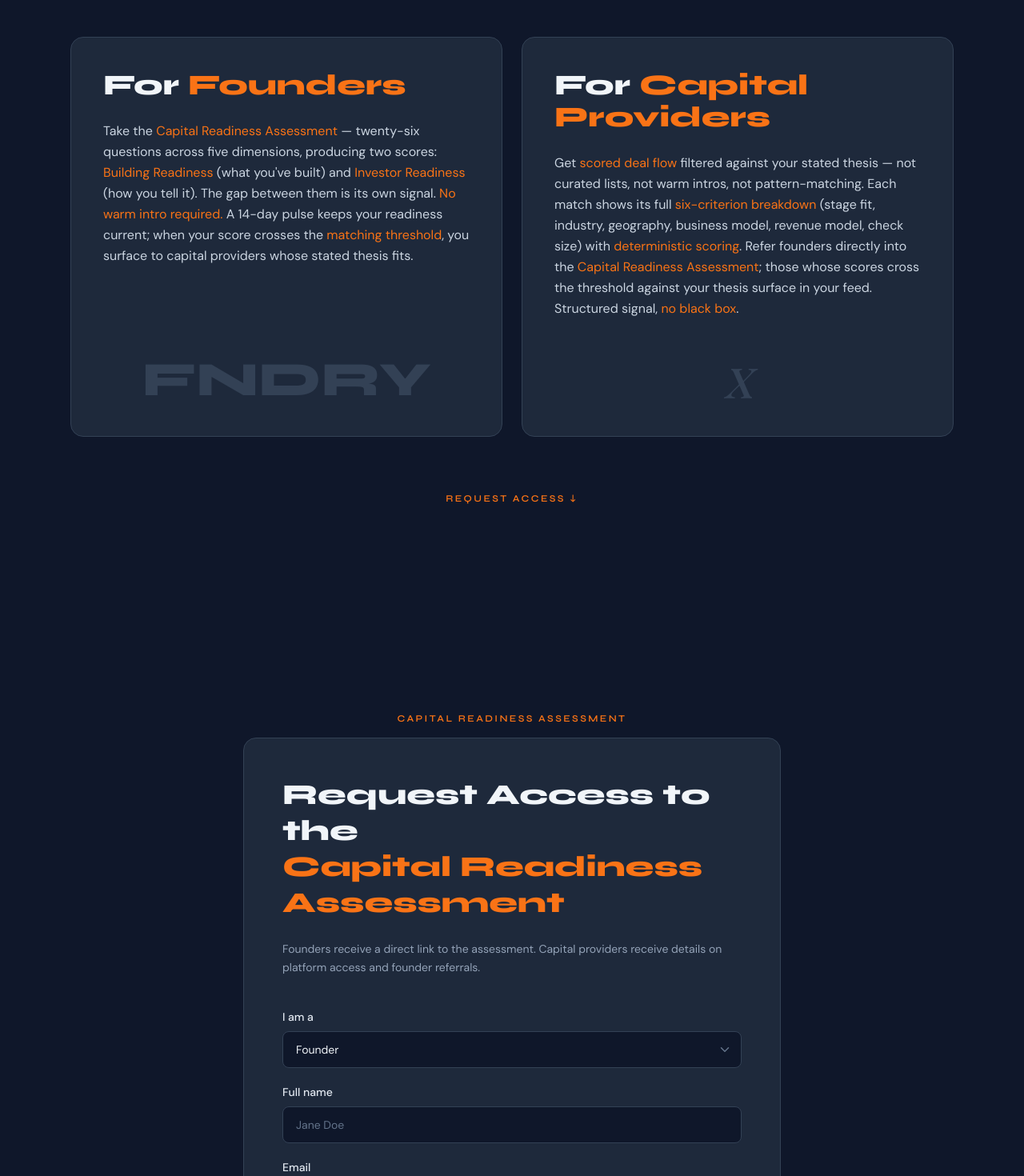
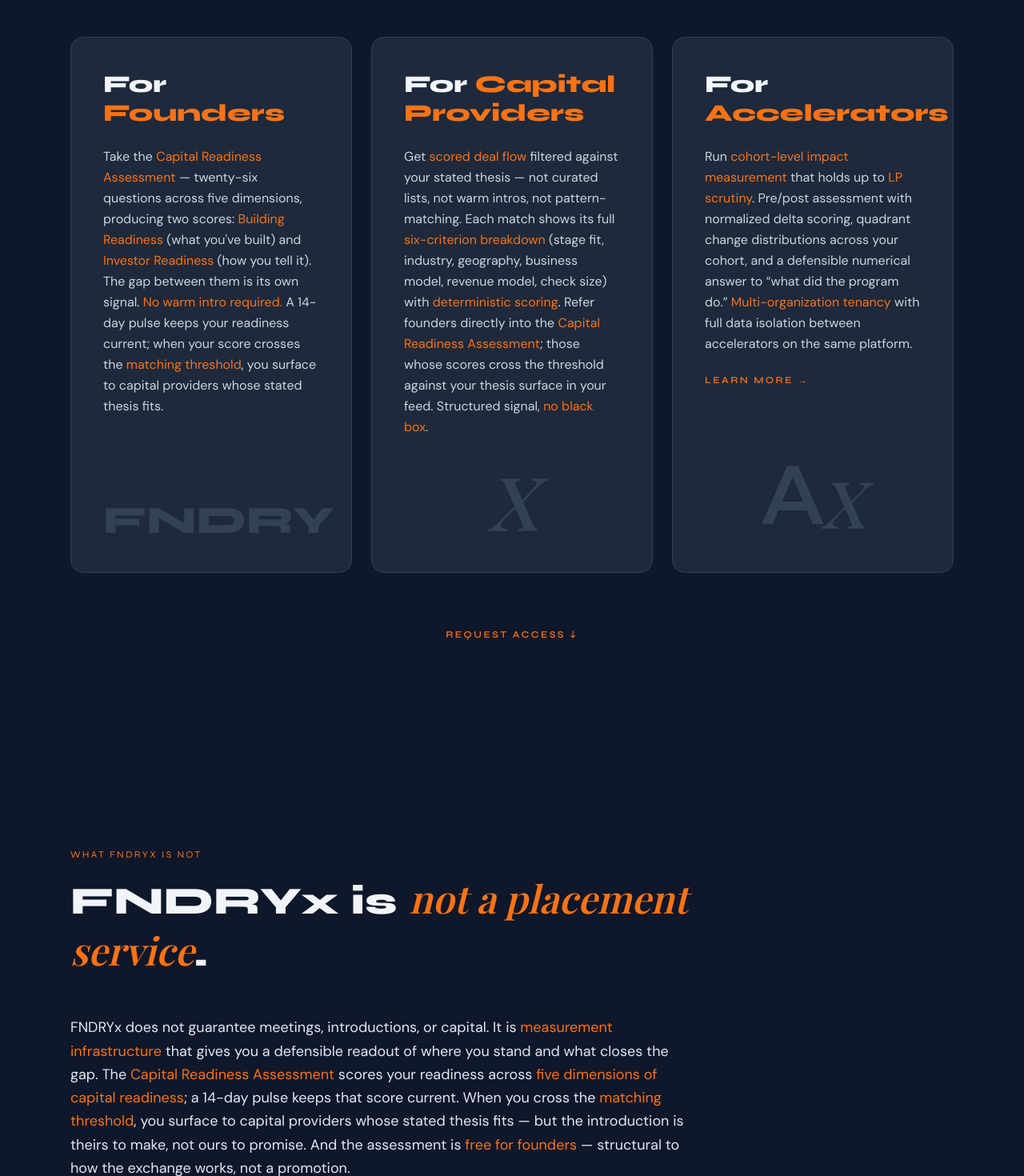
Before and after one commit to HARN26/fndryx-website, a Next.js app: page / in a window 1280 px wide. Shown: the part 2740-4210 px from the top of the page at 80% size. Built offline with nearby package versions, Linux system fonts and the light colour scheme.

Commit message:
Phase 3: homepage additions (third audience card with decorative letterform, AntiClaim section)

```diff
--- a/src/app/page.tsx
+++ b/src/app/page.tsx
@@ -4,6 +4,7 @@
 import Problem from "@/components/Problem";
 import HowItWorks from "@/components/HowItWorks";
 import Audiences from "@/components/Audiences";
+import AntiClaim from "@/components/AntiClaim";
 import FounderForgeForm from "@/components/FounderForgeForm";
 
 export default function Home() {
@@ -15,6 +16,7 @@
         <Problem />
         <HowItWorks />
         <Audiences />
+        <AntiClaim />
         <FounderForgeForm />
       </main>
       <Footer />
--- /dev/null
+++ b/src/components/AntiClaim.tsx
@@ -0,0 +1,42 @@
+export default function AntiClaim() {
+  return (
+    <section
+      id="anti-claim"
+      aria-labelledby="anti-claim-heading"
+      className="bg-steel-900 py-24 md:py-32"
+    >
+      <div className="mx-auto max-w-6xl px-6">
+        <p className="mb-4 font-display text-xs uppercase tracking-[0.2em] text-fire-400">
+          What FNDRYx Is Not
+        </p>
+
+        <h2
+          id="anti-claim-heading"
+          className="mb-12 max-w-4xl font-display font-extrabold text-3xl md:text-5xl leading-tight text-steel-100"
+        >
+          FNDRYx is{" "}
+          <span className="font-serif italic text-fire-400">
+            not a placement service
+          </span>
+          .
+        </h2>
+
+        <p className="max-w-3xl text-lg leading-relaxed text-steel-200">
+          FNDRYx does not guarantee meetings, introductions, or capital. It is{" "}
+          <span className="text-fire-400">measurement infrastructure</span>{" "}
+          that gives you a defensible readout of where you stand and what
+          closes the gap. The{" "}
+          <span className="text-fire-400">Capital Readiness Assessment</span>{" "}
+          scores your readiness across{" "}
+          <span className="text-fire-400">five dimensions of capital readiness</span>
+          ; a 14-day pulse keeps that score current. When you cross the{" "}
+          <span className="text-fire-400">matching threshold</span>, you surface
+          to capital providers whose stated thesis fits — but the introduction
+          is theirs to make, not ours to promise. And the assessment is{" "}
+          <span className="text-fire-400">free for founders</span> — structural
+          to how the exchange works, not a promotion.
+        </p>
+      </div>
+    </section>
+  );
+}
--- a/src/components/Audiences.tsx
+++ b/src/components/Audiences.tsx
@@ -1,14 +1,39 @@
+import Link from "next/link";
+
+const cardClass =
+  "group relative flex min-h-[500px] flex-col overflow-hidden rounded-2xl border border-steel-700 bg-steel-800 p-10 transition-all duration-300 hover:-translate-y-0.5 hover:border-fire-400";
+
+const titleClass = "mb-6 font-display font-extrabold text-3xl";
+
+const bodyClass = "text-base leading-relaxed text-steel-300";
+
+const decoWrapperClass =
+  "pointer-events-none mt-auto select-none text-center";
+
+// Resting fill is steel-700 (visible against steel-800). On card hover, the
+// stroke transitions in via `group-hover` while the fill flips to steel-800
+// (matching the card bg) — yielding the familiar hollow orange-outlined glyph.
+const fireOutlineClass =
+  "inline-block leading-none text-steel-700 transition-all duration-300 ease-in-out [paint-order:stroke] [-webkit-text-stroke-color:#f97316] [-webkit-text-stroke-width:0] group-hover:text-steel-800 group-hover:[-webkit-text-stroke-width:2px]";
+
+// Same outline mechanic as fireOutlineClass, but the fill stays at steel-700
+// — only the stroke transitions in, in steel-300, layered on top via
+// paint-order:stroke. Result: filled letter with a bright grey outline at hover.
+const greyOutlineKeepFillClass =
+  "inline-block leading-none text-steel-700 transition-all duration-300 ease-in-out [paint-order:stroke] [-webkit-text-stroke-color:#cbd5e1] [-webkit-text-stroke-width:0] group-hover:[-webkit-text-stroke-width:2px]";
+
 export default function Audiences() {
   return (
     <section id="audiences" className="py-24 md:py-32">
       <div className="mx-auto max-w-6xl px-6">
-        <div className="grid grid-cols-1 gap-6 md:grid-cols-2">
-          <article className="relative flex min-h-[500px] flex-col overflow-hidden rounded-2xl border border-steel-700 bg-steel-800 p-10 transition-all duration-300 hover:-translate-y-0.5 hover:border-fire-400">
-            <h3 className="mb-6 font-display font-extrabold text-3xl md:text-4xl">
+        <div className="grid grid-cols-1 gap-6 lg:grid-cols-3">
+          {/* Founders */}
+          <article className={cardClass}>
+            <h3 className={titleClass}>
               <span className="text-steel-100">For</span>{" "}
               <span className="text-fire-400">Founders</span>
             </h3>
-            <p className="flex-1 text-base leading-relaxed text-steel-300">
+            <p className={bodyClass}>
               Take the{" "}
               <span className="text-fire-400">Capital Readiness Assessment</span>{" "}
               — twenty-six questions across five dimensions, producing two
@@ -22,22 +47,22 @@
               the <span className="text-fire-400">matching threshold</span>, you
               surface to capital providers whose stated thesis fits.
             </p>
-            <div
-              aria-hidden
-              className="pointer-events-none mt-8 select-none text-center"
-            >
-              <span className="pointer-events-auto inline-block font-display font-extrabold text-6xl leading-none text-steel-700 transition-all duration-300 ease-in-out [paint-order:stroke] [-webkit-text-stroke-color:#f97316] [-webkit-text-stroke-width:0] hover:text-steel-800 hover:[-webkit-text-stroke-width:2px]">
+            <div aria-hidden className={decoWrapperClass}>
+              <span
+                className={`${fireOutlineClass} font-display font-extrabold text-5xl`}
+              >
                 FNDRY
               </span>
             </div>
           </article>
 
-          <article className="relative flex min-h-[500px] flex-col overflow-hidden rounded-2xl border border-steel-700 bg-steel-800 p-10 transition-all duration-300 hover:-translate-y-0.5 hover:border-fire-400">
-            <h3 className="mb-6 font-display font-extrabold text-3xl md:text-4xl">
+          {/* Capital Providers */}
+          <article className={cardClass}>
+            <h3 className={titleClass}>
               <span className="text-steel-100">For</span>{" "}
               <span className="text-fire-400">Capital Providers</span>
             </h3>
-            <p className="flex-1 text-base leading-relaxed text-steel-300">
+            <p className={bodyClass}>
               Get{" "}
               <span className="text-fire-400">scored deal flow</span> filtered
               against your stated thesis — not curated lists, not warm intros,
@@ -52,12 +77,51 @@
               in your feed. Structured signal,{" "}
               <span className="text-fire-400">no black box</span>.
             </p>
-            <div
-              aria-hidden
-              className="pointer-events-none mt-8 select-none text-center"
+            <div aria-hidden className={decoWrapperClass}>
+              <span
+                className={`${fireOutlineClass} font-serif italic text-9xl`}
+              >
+                x
+              </span>
+            </div>
+          </article>
+
+          {/* Accelerators */}
+          <article className={cardClass}>
+            <h3 className={titleClass}>
+              <span className="text-steel-100">For</span>{" "}
+              <span className="text-fire-400">Accelerators</span>
+            </h3>
+            <p className={bodyClass}>
+              Run{" "}
+              <span className="text-fire-400">cohort-level impact measurement</span>{" "}
+              that holds up to{" "}
+              <span className="text-fire-400">LP scrutiny</span>. Pre/post
+              assessment with normalized delta scoring, quadrant change
+              distributions across your cohort, and a defensible numerical
+              answer to &ldquo;what did the program do.&rdquo;{" "}
+              <span className="text-fire-400">Multi-organization tenancy</span>{" "}
+              with full data isolation between accelerators on the same
+              platform.
+            </p>
+            <Link
+              href="/accelerators"
+              className="mt-6 self-start font-display font-semibold text-xs uppercase tracking-[0.2em] text-fire-400 hover:text-fire-300 rounded-sm focus-visible:outline-none focus-visible:ring-2 focus-visible:ring-fire-400 focus-visible:ring-offset-2 focus-visible:ring-offset-steel-800"
             >
-              <span className="pointer-events-auto inline-block font-serif italic text-7xl leading-none text-steel-700 transition-all duration-300 ease-in-out [paint-order:stroke] [-webkit-text-stroke-color:#f97316] [-webkit-text-stroke-width:0] hover:text-steel-800 hover:[-webkit-text-stroke-width:2px]">
-                x
+              Learn more →
+            </Link>
+            <div aria-hidden className={decoWrapperClass}>
+              <span className="inline-flex items-baseline justify-center">
+                <span
+                  className={`${greyOutlineKeepFillClass} font-display font-semibold text-[7rem] tracking-[-0.02em]`}
+                >
+                  A
+                </span>
+                <span
+                  className={`${fireOutlineClass} font-serif italic text-[7rem] -ml-[0.05em] relative top-[0.05em]`}
+                >
+                  x
+                </span>
               </span>
             </div>
           </article>
```
